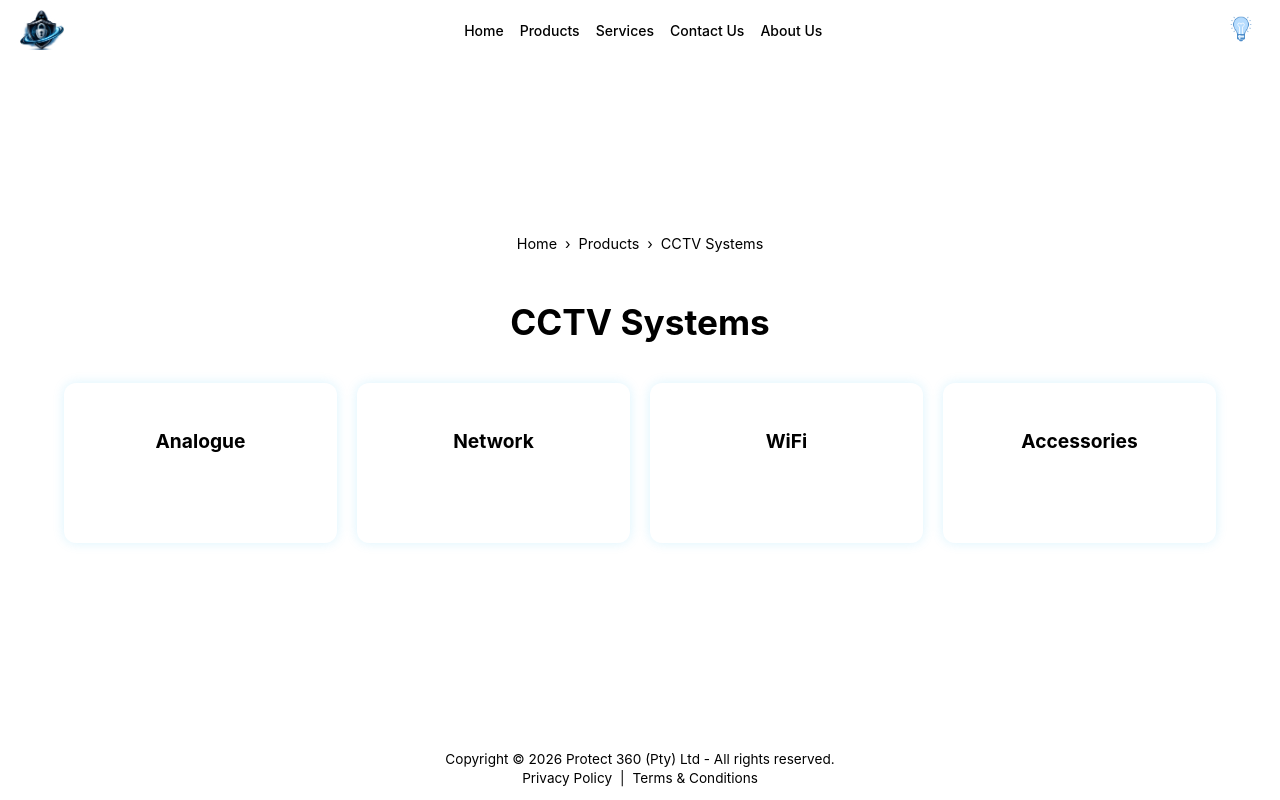
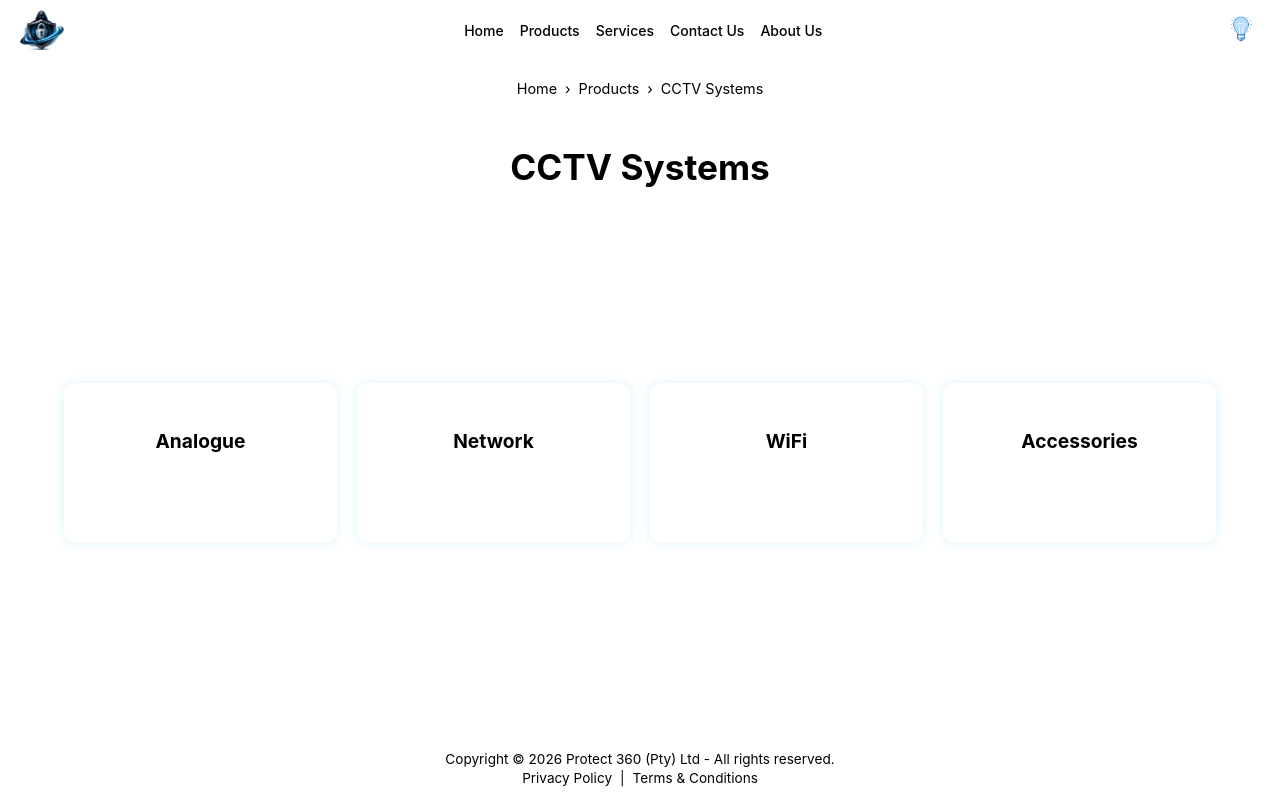
Before and after one commit to Protect360/protect360.co.za, a Next.js app: page /products/cctv-systems in a window 1280 px wide. Built offline with nearby package versions, Linux system fonts and the light colour scheme.

Commit message:
Update Category.css

```diff
--- a/app/products/cctv-systems/Category.css
+++ b/app/products/cctv-systems/Category.css
@@ -23,9 +23,19 @@
   display: flex;
   flex-direction: column;
 
-  justify-content: center;
+  text-align: center;
+}
 
-  text-align: center;
+.category-grid {
+  display: grid;
+
+  grid-template-columns:
+    repeat(auto-fit, minmax(220px, 1fr));
+
+  gap: 20px;
+
+  margin-top: auto;
+  margin-bottom: auto;
 }
 
 .breadcrumbs {
```
